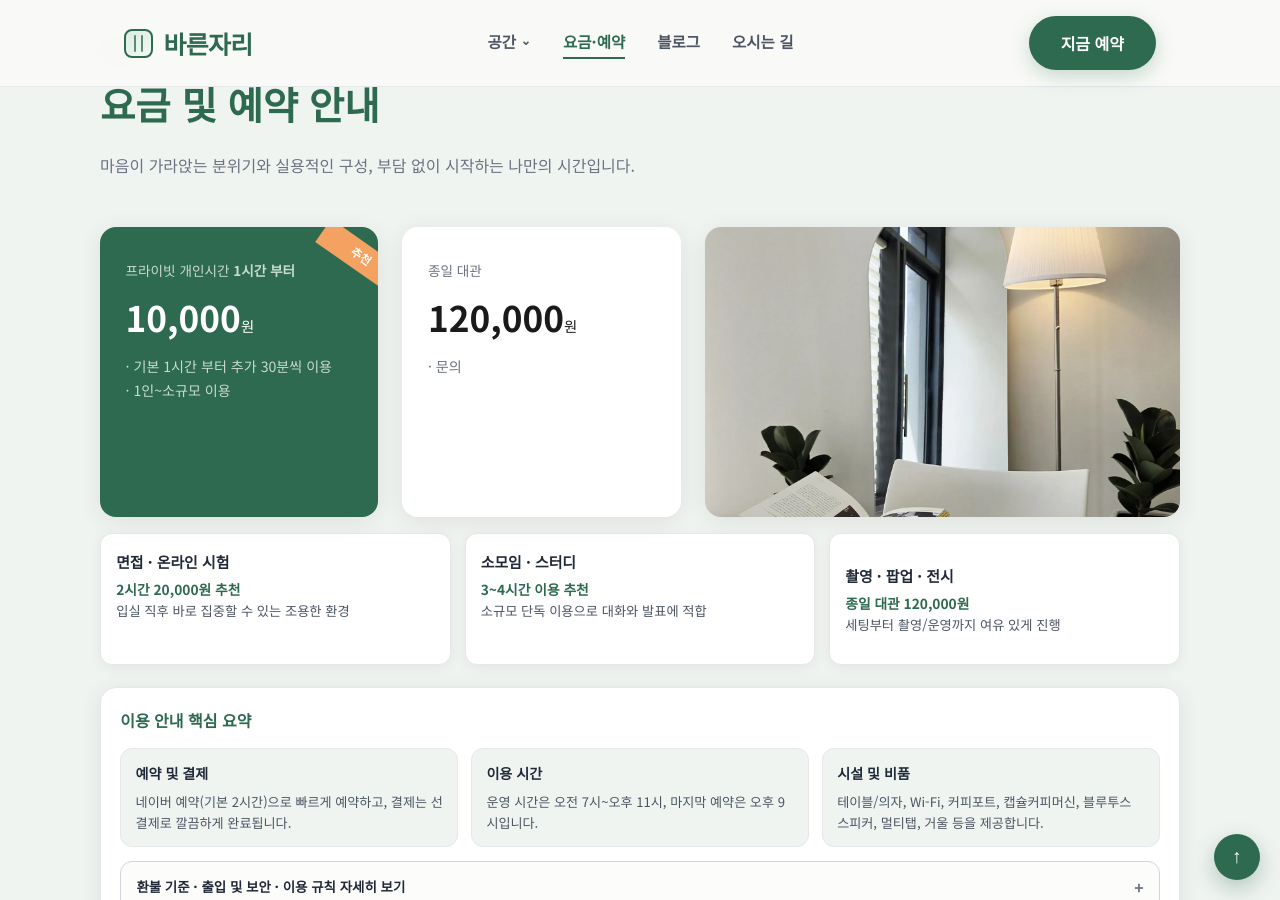
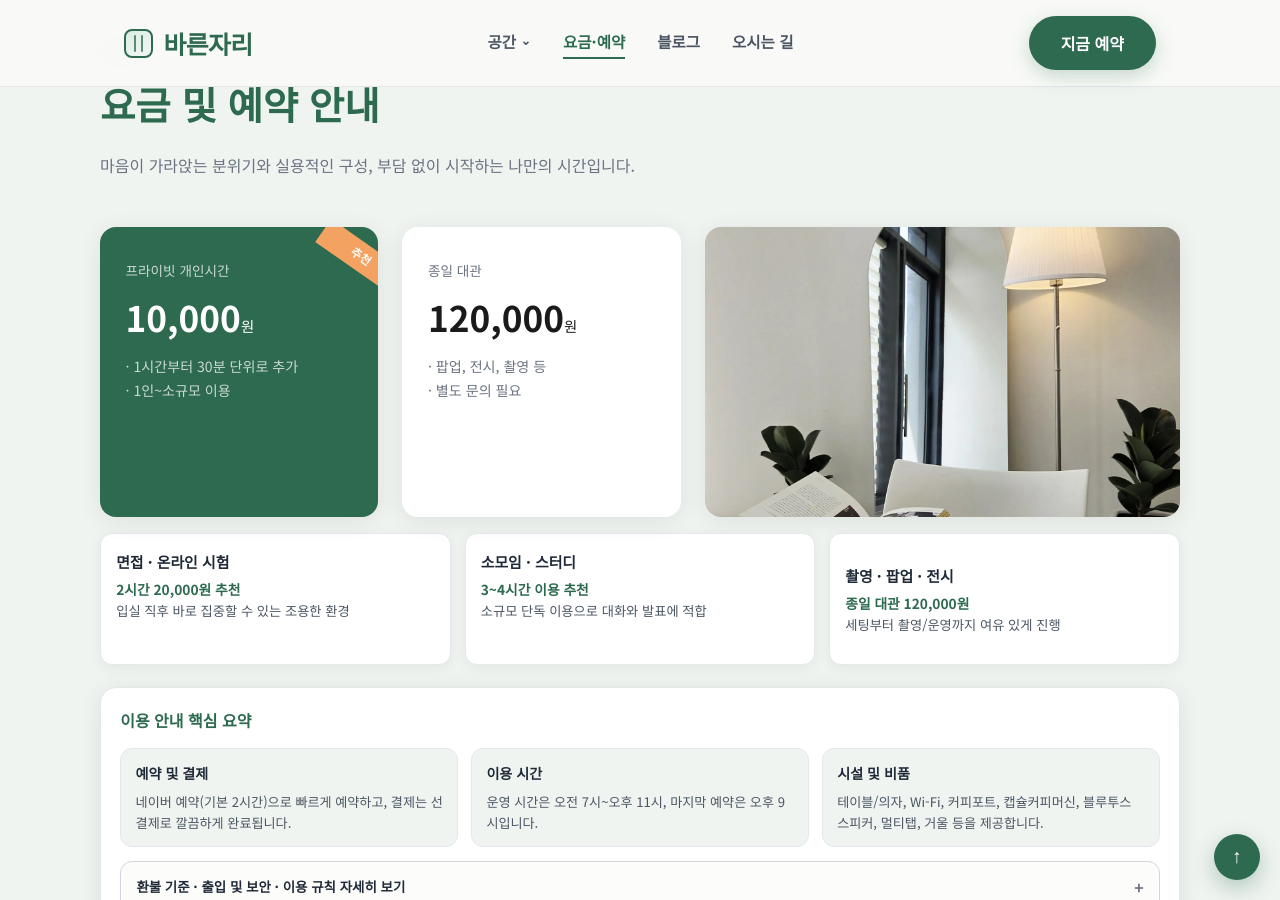
Before and after one commit to bareunspace/blog, a Jekyll site: the page built from index.html, in a window 1280 px wide and 900 px high, scrolled down 2151 px. Built offline with Jekyll 4.4.1, drawn with Linux system fonts in a browser that asks for light colours.

Commit message:
비요카드

```diff
--- a/index.html
+++ b/index.html
@@ -326,17 +326,17 @@ script_version: 20260719-1
       <p class="section-desc">마음이 가라앉는 분위기와 실용적인 구성, 부담 없이 시작하는 나만의 시간입니다.</p>
       <div class="about-layout">
         <div class="pricing-cards">
-          <a href="https://booking.naver.com/booking/10/bizes/1663159/items/7861240" target="_blank" rel="noopener noreferrer" class="price-card featured" data-cta="price_2hour" aria-label="1시간 이용 10,000원 예약하기">
+          <a href="https://pcmap.place.naver.com/place/2041312316/ticket" target="_blank" rel="noopener noreferrer" class="price-card featured" data-cta="price_hourly" aria-label="시간 단위 이용 10,000원부터 예약하기">
             <span class="price-badge">추천</span>
-            <p class="price-label">프라이빗 개인시간 <strong>1시간 부터</strong></p>
+            <p class="price-label">프라이빗 개인시간</p>
             <p class="price-amount">10,000<span class="price-unit">원</span></p>
-            <p class="price-desc"> · 기본 1시간 부터 추가 30분씩 이용<br /> · 1인~소규모 이용</p>
+            <p class="price-desc"> · 1시간부터 30분 단위로 추가<br /> · 1인~소규모 이용</p>
           </a>
-          <a href="https://m.booking.naver.com/booking/10/bizes/1663159/items/7764732" target="_blank" rel="noopener noreferrer" class="price-card" data-cta="price_1hour" aria-label="1시간 10,000원 예약하기">
+          <div class="price-card" data-cta="price_fullday">
             <p class="price-label">종일 대관</p>
             <p class="price-amount">120,000<span class="price-unit">원</span></p>
-            <p class="price-desc"> · 문의</p>
-          </a>
+            <p class="price-desc"> · 팝업, 전시, 촬영 등<br /> · 별도 문의 필요</p>
+          </div>
         </div>
         <figure class="about-photo">
           <img src="images/02.webp" alt="바른자리 감성 테이블과 조명" loading="lazy" width="2252" height="3362" />
```
